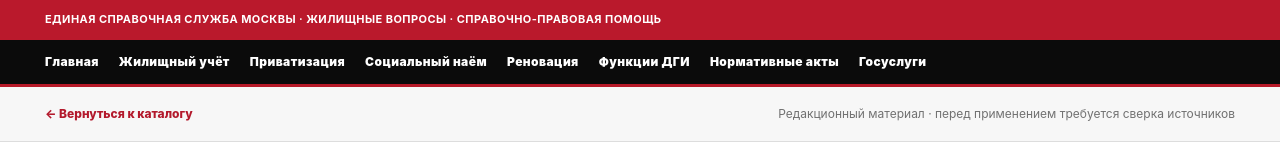
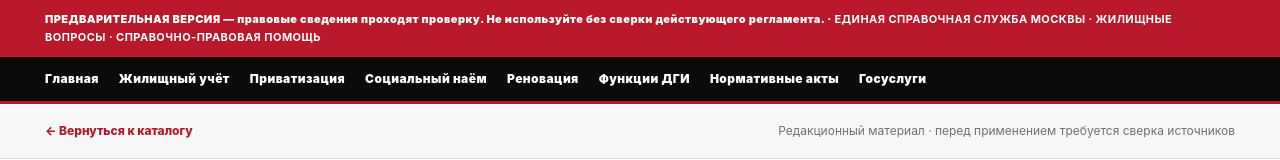
Before and after one commit to ymaslen77-tech/dgi-court-importer, a Next.js app in the folder apps/web/: page /sudebnaya-praktika-dgi in a window 1280 px wide. Shown: the top 160 px of the page. Built offline with nearby package versions, Linux system fonts and the light colour scheme; no server answers.

Commit message:
feat(release): label all unapproved pages as preliminary before public beta

```diff
--- a/apps/web/src/components/PageShell.tsx
+++ b/apps/web/src/components/PageShell.tsx
@@ -1,4 +1,5 @@
 import Link from "next/link";
+import { siteIsLive } from "@/data/pages";
 
 const navigation = [
   { href: "/funkcii-dgi", label: "О ДГИ" },
@@ -34,7 +35,7 @@ export function PageShell({ children, variant = "default" }: Readonly<{ children
     <div className={`site site--${variant}`}>
       <a href="#main-content" className="skip-link">Перейти к основному содержанию</a>
       <div className="topbar">
-        <div className="container">{variant === "thematic" ? "ЕДИНАЯ СПРАВОЧНАЯ СЛУЖБА МОСКВЫ · ЖИЛИЩНЫЕ ВОПРОСЫ · СПРАВОЧНО-ПРАВОВАЯ ПОМОЩЬ" : "МОСКВА · ЖИЛИЩНОЕ ПРАВО · СПРАВОЧНЫЕ МАТЕРИАЛЫ"}</div>
+        <div className="container">{!siteIsLive && <strong>ПРЕДВАРИТЕЛЬНАЯ ВЕРСИЯ — правовые сведения проходят проверку. Не используйте без сверки действующего регламента. · </strong>}{variant === "thematic" ? "ЕДИНАЯ СПРАВОЧНАЯ СЛУЖБА МОСКВЫ · ЖИЛИЩНЫЕ ВОПРОСЫ · СПРАВОЧНО-ПРАВОВАЯ ПОМОЩЬ" : "МОСКВА · ЖИЛИЩНОЕ ПРАВО · СПРАВОЧНЫЕ МАТЕРИАЛЫ"}</div>
       </div>
       <header className="site-header">
         <div className="container header-wrap">
```
